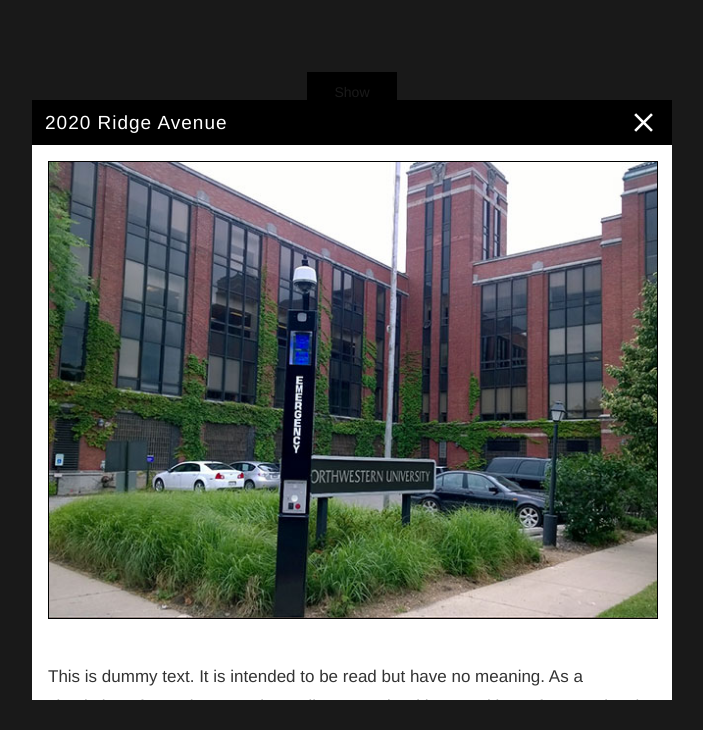
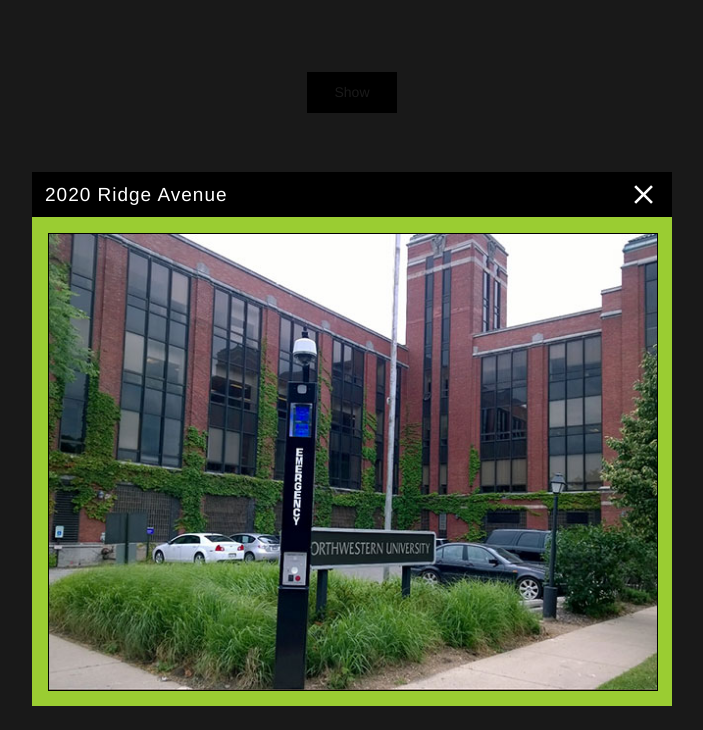
Before and after one commit to sonet/js-modal, a plain HTML site: page index.html in a window 1280 px wide. Both pictures are taken after a click on the link "Show". Shown: the whole page, without its empty margins (288-991 px from the left). Drawn offline with nearby package versions, Linux system fonts and the light colour scheme; files that its build step writes are made by us from their sources.

Commit message:
best option so far

```diff
--- a/css/styles.less
+++ b/css/styles.less
@@ -66,9 +66,8 @@ img {
 	margin: auto;
 	top: 0; left: 0; bottom: 0; right: 0;
 	width: 640px;
-	height: 75%;
-	background: #FFF;
-	overflow-y: auto;
+	height: 457px;
+	background: #FF0;
 }
 
 @media (max-width: 640px) {
@@ -101,6 +100,11 @@ img {
 
 #modal-body {
 	padding: 1rem;
+	overflow-x: hidden;
+	overflow-y: auto;
+	height: 100%;
+	background: yellowgreen;
+	position: absolute;
 
 	img {
 		border: 1px solid #000;
```
